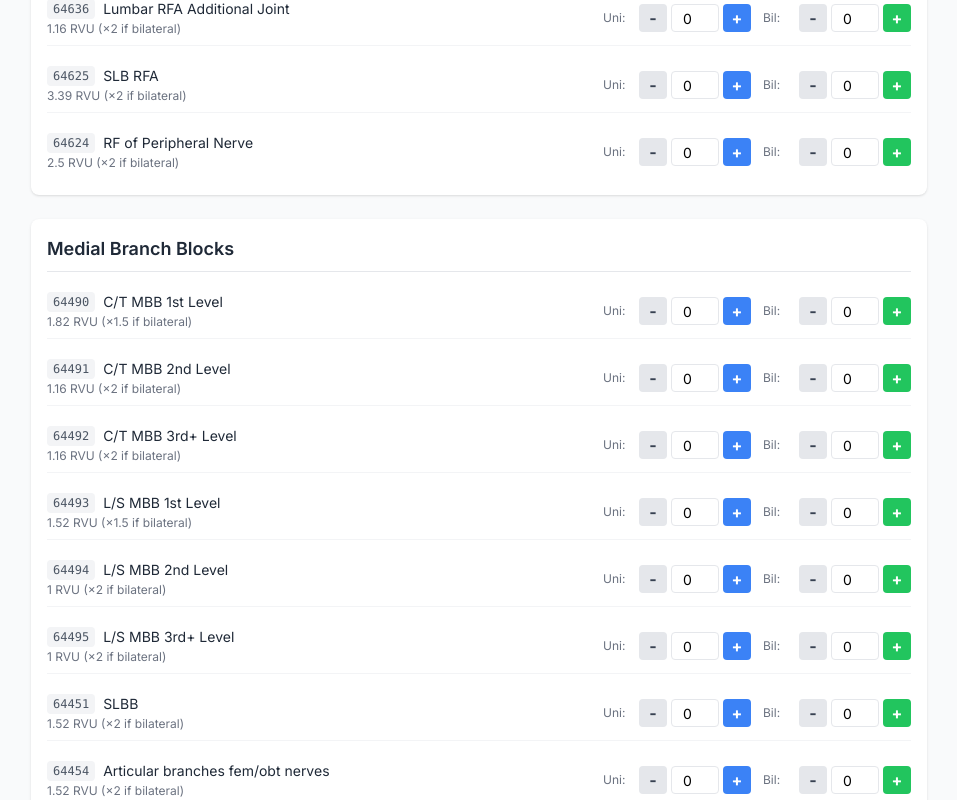
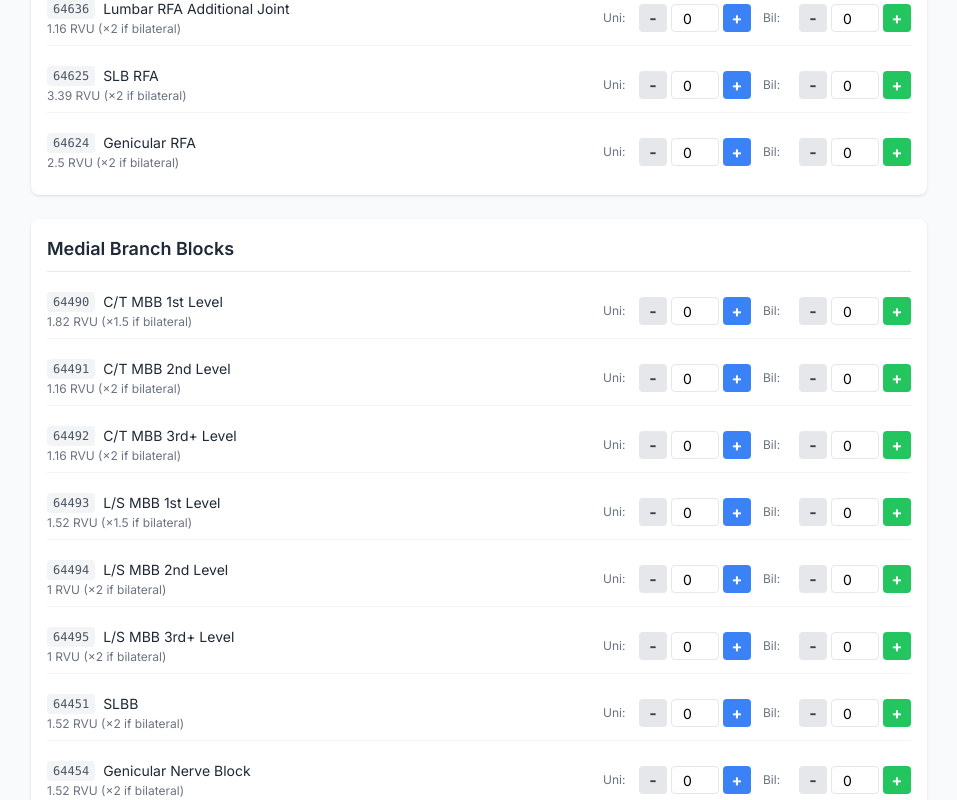
Before and after one commit to User10796/rvu-calculator, a Next.js app: page / in a window 1280 px wide. Shown: the part 760-1560 px from the top of the page, without its empty margins (161-1118 px from the left). Built offline with nearby package versions, Linux system fonts and the light colour scheme.

Commit message:
Rename to Genicular Nerve Block and Genicular RFA

```diff
--- a/app/procedures.ts
+++ b/app/procedures.ts
@@ -28,7 +28,7 @@ export const procedureCategories: ProcedureCategory[] = [
       { code: '64635', name: 'Lumbar RFA 1st Joint', rvu: 3.78, bilateral: true, bilateralMultiplier: 1.5 },
       { code: '64636', name: 'Lumbar RFA Additional Joint', rvu: 1.16, bilateral: true },
       { code: '64625', name: 'SLB RFA', rvu: 3.39, bilateral: true },
-      { code: '64624', name: 'RF of Peripheral Nerve', rvu: 2.50, bilateral: true },
+      { code: '64624', name: 'Genicular RFA', rvu: 2.50, bilateral: true },
     ],
   },
   {
@@ -41,7 +41,7 @@ export const procedureCategories: ProcedureCategory[] = [
       { code: '64494', name: 'L/S MBB 2nd Level', rvu: 1.00, bilateral: true },
       { code: '64495', name: 'L/S MBB 3rd+ Level', rvu: 1.00, bilateral: true },
       { code: '64451', name: 'SLBB', rvu: 1.52, bilateral: true },
-      { code: '64454', name: 'Articular branches fem/obt nerves', rvu: 1.52, bilateral: true },
+      { code: '64454', name: 'Genicular Nerve Block', rvu: 1.52, bilateral: true },
     ],
   },
   {
```
